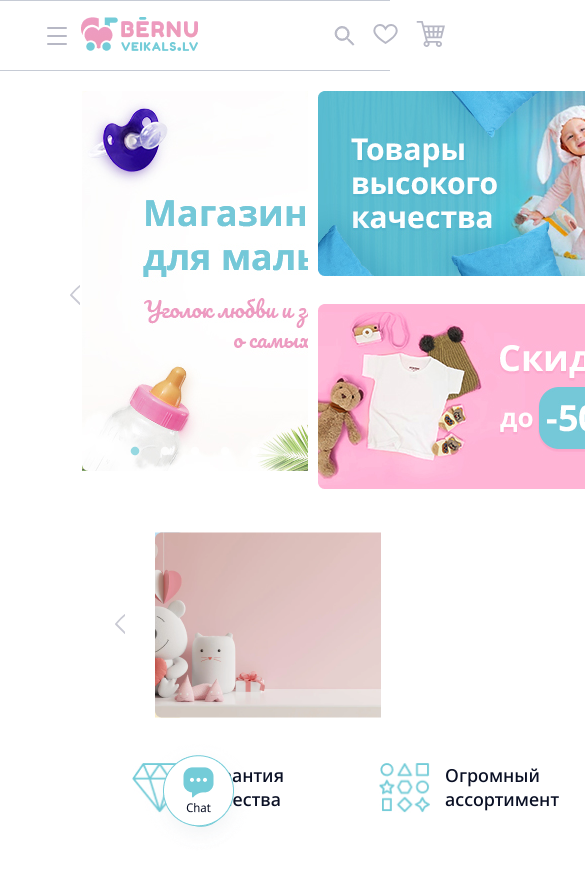
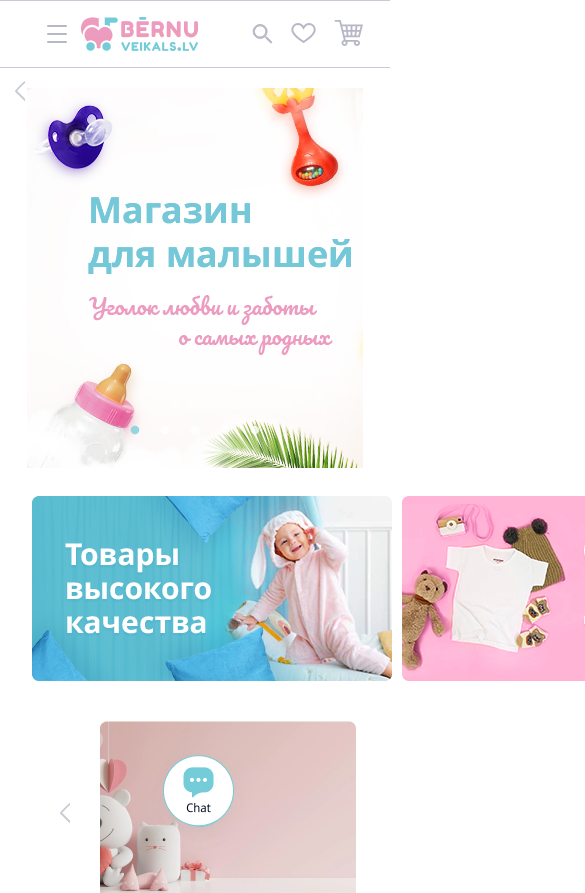
Before and after one commit to Khamzat91/baby-and-mom, a React (Create React App) app: page / in a window 390 px wide. Shown: the top 893 px of the page, 585 px wide, since content can reach past the window. Built offline with nearby package versions, Linux system fonts and the light colour scheme.

Commit message:
adaptive header

```diff
--- a/src/components/header/HeaderRegistration.jsx
+++ b/src/components/header/HeaderRegistration.jsx
@@ -7,18 +7,35 @@ import search from "../../images/content/search.svg";
 import heart from "../../images/content/heart.svg";
 import basket from "../../images/content/basket.svg";
 import "./index.scss";
+import InputSearch from "./input/InputSearch";
+
+
 
 const HeaderRegistration = ({ handleClickAuth }) => {
   const [btnList, setBtnList] = React.useState(false);
+  const [mainSearch, setMainSearch] = React.useState(false);
+  const [mainSearchRemove, setMainSearchRemove] = React.useState(false);
+
 
   const toggleList = () => {
-    if (!btnList){
-      setBtnList(true)
-    }else{
-      setBtnList(false)
+    if (!btnList) {
+      setBtnList(true);
+    } else {
+      setBtnList(false);
     }
-  }
+  };
 
+  // const handleClickSearch = () => {
+  //   if (!mainSearch) {
+  //     setMainSearch(true);
+  //   } else {
+  //     setMainSearch(false);
+  //   }
+  // };
+
+  const handleClickSearchRemove = () => {
+    setMainSearchRemove(p => !p)
+  };
   return (
     <div className="header__registration">
         <label>
@@ -36,53 +53,46 @@ const HeaderRegistration = ({ handleClickAuth }) => {
           <Registration className="header__registration-arrowreg" />
         </div>
       </div>
-      <div className="header__box-main">
+
+      {!mainSearchRemove ?
+        (<div className="header__box-main">
           <div className="header__box-main__left">
             <div onClick={toggleList} className="header__box-btnAd">
               <span />
               <span />
               <span />
-       {btnList && <ul className="header__box-btnList">
+              {btnList && (
+                <ul className="header__box-btnList">
                   <li>
-            <a href="#">
-              О нас
-            </a>
+                    <a href="#">О нас</a>
                   </li>
                   <li>
-            <a href="#">
-              Оплата и доставка
-            </a>
+                    <a href="#">Оплата и доставка</a>
                   </li>
                   <li>
-            <a href="#">
-              Отзывы
-            </a>
+                    <a href="#">Отзывы</a>
                   </li>
                   <li>
-            <a href="#">
-              FAQ
-            </a>
+                    <a href="#">FAQ</a>
                   </li>
                   <li>
-            <a href="#">
-              Блог
-            </a>
+                    <a href="#">Блог</a>
                   </li>
                   <li>
+                    <a href="#">Контакты</a>
+                  </li>
+                </ul>
+              )}
+            </div>
               <a href="#">
-              Контакты
-            </a>
-          </li>
-        </ul>}
-      </div>
-      <div className="header__box-logo">
-        <a href="#">
-          <img src={logo} alt="logo" />
+                <img className="header__box-logo" src={logo} alt="logo" />
               </a>
           </div>
-      </div>
           <div className="header__box-main__right">
-      <SearchAdap className="header__box-searchAdap"/>
+            <SearchAdap
+              onClick={handleClickSearchRemove}
+              className="header__box-searchAdap"
+            />
             <div className="header__box-heart">
               <img src={heart} alt="" />
             </div>
@@ -90,7 +100,11 @@ const HeaderRegistration = ({ handleClickAuth }) => {
               <img src={basket} alt="" />
             </div>
           </div>
-      </div>
+
+        </div>)
+        :
+        (<InputSearch handleClickSearchRemove={handleClickSearchRemove}/>)
+      }
     </div>
   );
 };
--- a/src/components/header/index.scss
+++ b/src/components/header/index.scss
@@ -304,6 +304,14 @@
   &-btnList{
    display: none;
   }
+  &-logo{
+         display: none;
+      }
+      &-main__right{
+         display: flex;
+         align-items: center;
+      }
+
  }
  &__wrapper{
     position: relative;
--- /dev/null
+++ b/src/components/header/input/InputSearch.jsx
@@ -0,0 +1,16 @@
+import React from 'react';
+import {ReactComponent as Search} from "../../../images/content/search.svg";
+import "./index.scss";
+
+const InputSearch = ({handleClickSearchRemove}) => {
+    return (
+        <label className='input-search'>
+        <div onClick={handleClickSearchRemove} className="input-search__remove">X</div>
+        <Search className="input-search__icon"/>
+        <input type="text" placeholder="Введите запрос для поиска" />
+        <button>Найти</button>
+      </label>
+    );
+};
+
+export default InputSearch;
--- /dev/null
+++ b/src/components/header/input/index.scss
@@ -0,0 +1,56 @@
+@import "../../../scss/vars";
+
+.input-search {
+  display: none;
+  &__remove {
+    font-family: "Noto Sans", sans-serif;
+    font-weight: 700;
+    cursor: pointer;
+  }
+  &__icon {
+    width: 16px;
+    height: 16px;
+    position: absolute;
+    top: 26px;
+    left: 50px;
+    color: $bg;
+    cursor: pointer;
+  }
+  label {
+    position: relative;
+    margin-right: 48px;
+    display: flex;
+    align-items: center;
+
+    input {
+      margin-left: 10px;
+      border: 1px solid #b7b8c5;
+      border-radius: 30px;
+      background-color: #fff;
+      padding: 10px 41px;
+      outline: none;
+      width: 400px;
+      color: $bg;
+      &::placeholder {
+        font-size: 15px;
+        line-height: 20px;
+        color: #b7b8c5;
+      }
+    }
+
+    button {
+      border: none;
+      background-color: $light;
+      border-radius: 0px 30px 30px 0px;
+      color: #fff;
+      padding: 8px 25px;
+      font-size: 15px;
+      line-height: 20px;
+      text-align: center;
+      @include f500;
+      position: absolute;
+      right: 0px;
+      cursor: pointer;
+    }
+  }
+}
--- a/src/scss/media.scss
+++ b/src/scss/media.scss
@@ -1,4 +1,8 @@
 @media (max-width: 480px) {
+  .container {
+    padding: 0 27px;
+    margin: 0 auto;
+}
   .navigate__wrapper-list {
     display: none;
   }
@@ -11,6 +15,10 @@
   .header__menu {
     display: none;
   }
+  .header__box-logo {
+    display: block;
+  }
+
   .header__registration label {
     display: none;
   }
@@ -45,7 +53,7 @@
     width: 300px;
     border-top: 1px solid #000;
     height: 0;
-    transition: all .5s;
+    transition: all 0.5s;
     li {
       padding-bottom: 9px;
       padding-top: 9px;
@@ -64,19 +72,41 @@
       }
     }
   }
+  .slider-presentation{
+    display: block;
+  }
+  .slider-presentation__right{
+    display: flex;
+    margin-top: 25px;
+
+    img{
+      padding: 0 5px;
+    }
+    img:last-child {
+     margin-top: 0;
+  }
+  }
+
   .navigate__wrapper-logo {
     display: none;
   }
   .header__inner {
     padding: 0 27px;
   }
+  .header__wrapper {
+    width: 100%;
+  }
+  .header__registration {
+    width: 100%;
+  }
   .header__box {
     &-main {
       display: flex;
       align-items: center;
       padding: 16px 0;
+      justify-content: space-between;
+      width: 100%;
       &__left {
-        margin-right: 136px;
         display: flex;
         align-items: center;
       }
@@ -94,4 +124,10 @@
     display: block;
     cursor: pointer;
   }
+  label.input-search {
+    display: flex;
+    align-items: center;
+    width: 100%;
+    padding: 15px 0 14px;
+  }
 }
```
Lines whose indentation alone changed are shown as unchanged.
